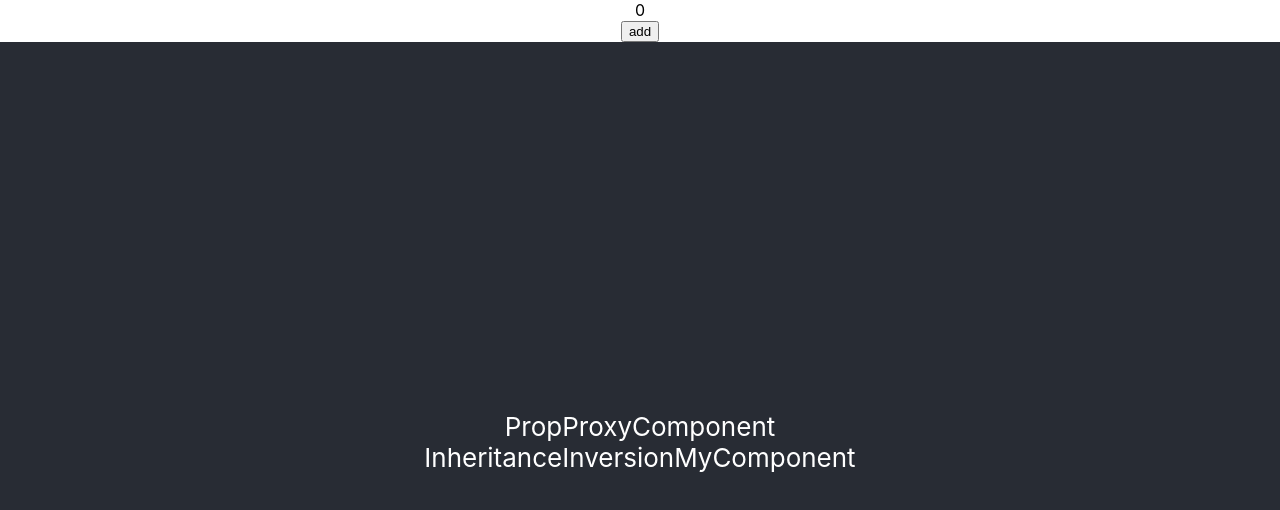
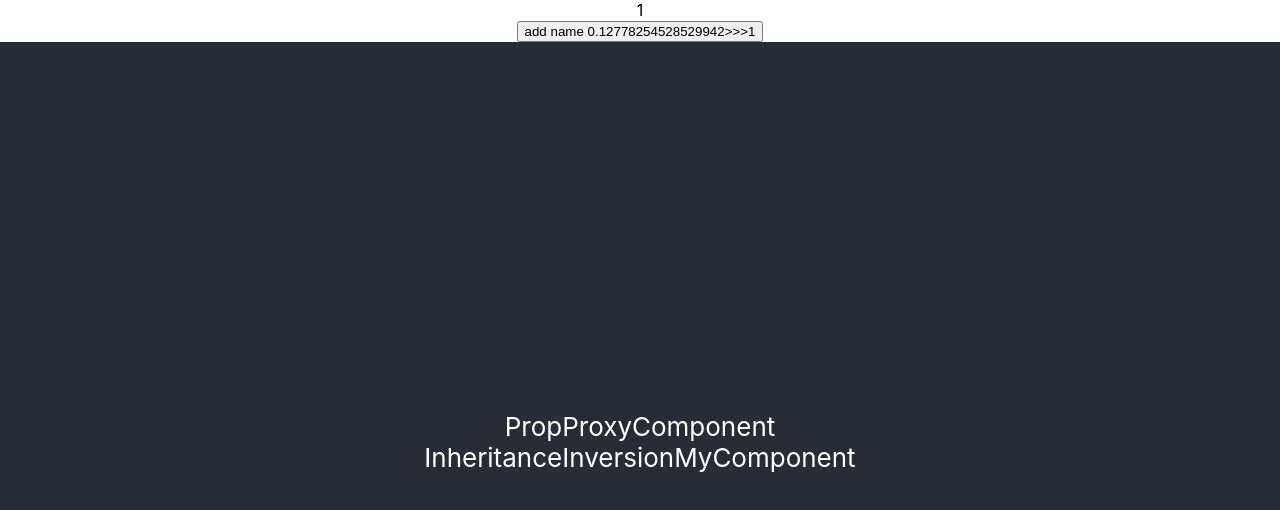
Before and after one commit to Tomoyd/frontend-framework, a React app in the folder react-proj/: page / in a window 1280 px wide. Shown: the top 510 px of the page. Built offline with nearby package versions, Linux system fonts and the light colour scheme.

Commit message:
add:test-selector

```diff
--- a/react-proj/package.json
+++ b/react-proj/package.json
@@ -42,7 +42,9 @@
     "react-app-polyfill": "^3.0.0",
     "react-dev-utils": "^12.0.0",
     "react-dom": "^17.0.2",
+    "react-redux": "^7.2.8",
     "react-refresh": "^0.11.0",
+    "redux": "^4.1.2",
     "resolve": "^1.20.0",
     "resolve-url-loader": "^4.0.0",
     "sass-loader": "^12.3.0",
--- a/react-proj/src/App.js
+++ b/react-proj/src/App.js
@@ -4,25 +4,27 @@ import {
   InheritanceInversionComponent,
   PropProxyComponent,
 } from './demos/higher-component';
+import TestSelector from './demos/testRedux/TestSelector';
+import TestStaticStore from './demos/testRedux/TestStaticStore';
 
 function App() {
-  const [count, setCount] = useState(0);
   useLayoutEffect(() => {
-    console.log('useLayout');
-    return () => {
-      console.log('useLayout>>clean', 1234);
-    };
+    // console.log('useLayout');
+    // return () => {
+    //   console.log('useLayout>>clean', 1234);
+    // };
   });
   useEffect(() => {
-    console.log('useEffect');
-    return () => {
-      console.log('useEffect>>clean');
-    };
+    // console.log('useEffect');
+    // return () => {
+    //   console.log('useEffect>>clean');
+    // };
   }, []);
   return (
     <div className='App'>
-      <div>{count}</div>
-      <button onClick={() => setCount(count + 1)}>add</button>
+      <TestSelector />
+      <TestStaticStore />
+
       <header className='App-header'>
         <PropProxyComponent />
         <InheritanceInversionComponent></InheritanceInversionComponent>
--- /dev/null
+++ b/react-proj/src/demos/testRedux/TestSelector.js
@@ -0,0 +1,9 @@
+import React from 'react';
+import { useSelector } from 'react-redux';
+
+const TestSelector = () => {
+  const name = useSelector((state) => state.name);
+  return <div>{name}</div>;
+};
+
+export default TestSelector;
--- /dev/null
+++ b/react-proj/src/demos/testRedux/TestStaticStore.js
@@ -0,0 +1,21 @@
+import React from 'react';
+import { useDispatch, useSelector } from 'react-redux';
+import { nameActionCreator } from '../../store/action';
+
+const TestStaticStore = () => {
+  const add = useSelector((state) => state.add);
+  const dispatch = useDispatch();
+  console.log('static' + Date.now());
+  return (
+    <button
+      onClick={() => {
+        dispatch(nameActionCreator('Hello' + Math.random()));
+      }}
+    >
+      add name {Math.random()}
+      {'>>>' + add}
+    </button>
+  );
+};
+
+export default TestStaticStore;
--- a/react-proj/src/index.js
+++ b/react-proj/src/index.js
@@ -1,11 +1,15 @@
-import React from "react";
-import ReactDOM from "react-dom";
-import "./index.css";
-import App from "./App";
+import React from 'react';
+import ReactDOM from 'react-dom';
+import './index.css';
+import App from './App';
+import { Provider } from 'react-redux';
+import store from './store';
 
 ReactDOM.render(
   <React.StrictMode>
-    <App />
+    <Provider store={store}>
+      <App />
+    </Provider>
   </React.StrictMode>,
-  document.getElementById("root"),
+  document.getElementById('root'),
 );
--- /dev/null
+++ b/react-proj/src/store/action.js
@@ -0,0 +1,8 @@
+import { ADD } from './index.js';
+
+export const nameActionCreator = (name) => {
+  return {
+    type: ADD,
+    name: name,
+  };
+};
--- /dev/null
+++ b/react-proj/src/store/index.js
@@ -0,0 +1,18 @@
+import { createStore } from 'redux';
+
+export const ADD = 'add';
+
+function reducer(state, action) {
+  switch (action.type) {
+    case ADD:
+      return {
+        ...state,
+        name: action.name,
+      };
+    default:
+      return state;
+  }
+}
+
+const store = createStore(reducer, { name: 1, add: 1 });
+export default store;
```
Also changed, not shown: 1 other file (tests, documents, lock files or other folders).
